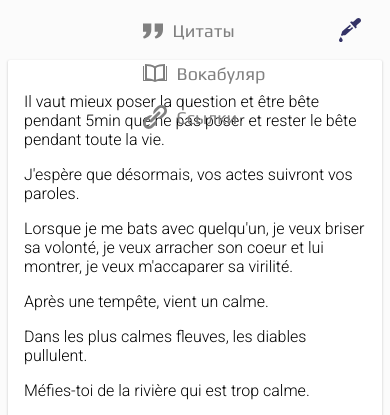
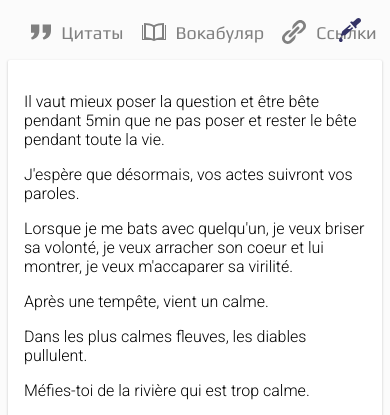
Before and after one commit to suyokiri/note, a PHP site: page / in a window 390 px wide. Shown: the top 415 px of the page. Run offline with PHP 8.4, Linux system fonts and the light colour scheme.

Commit message:
Update note.css

```diff
--- a/note.css
+++ b/note.css
@@ -121,7 +121,7 @@ li {
 @media (max-width: 1200px) {
 
      .side-menu  {
-          display: initial;
+          display: flex;
      }
 
 
```
